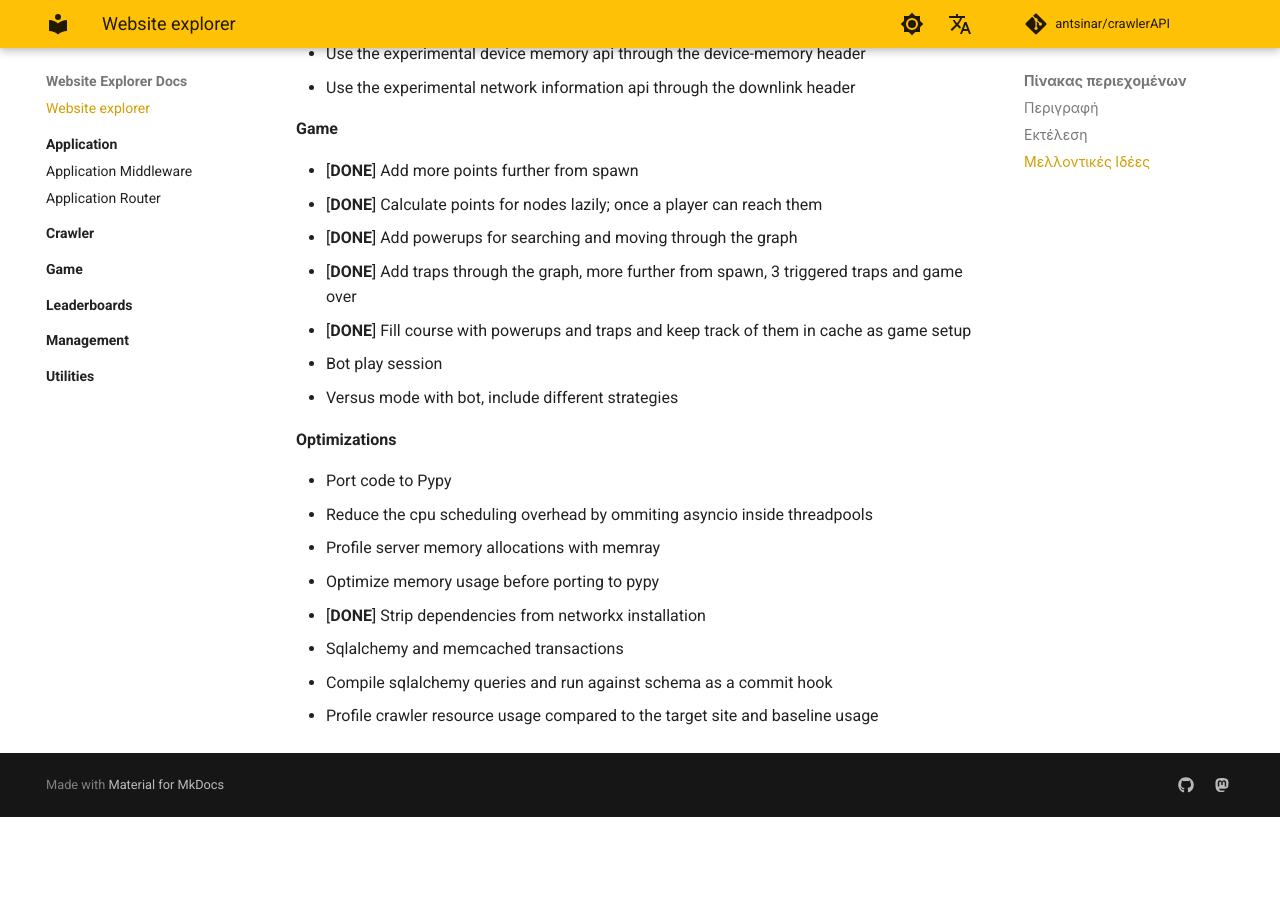
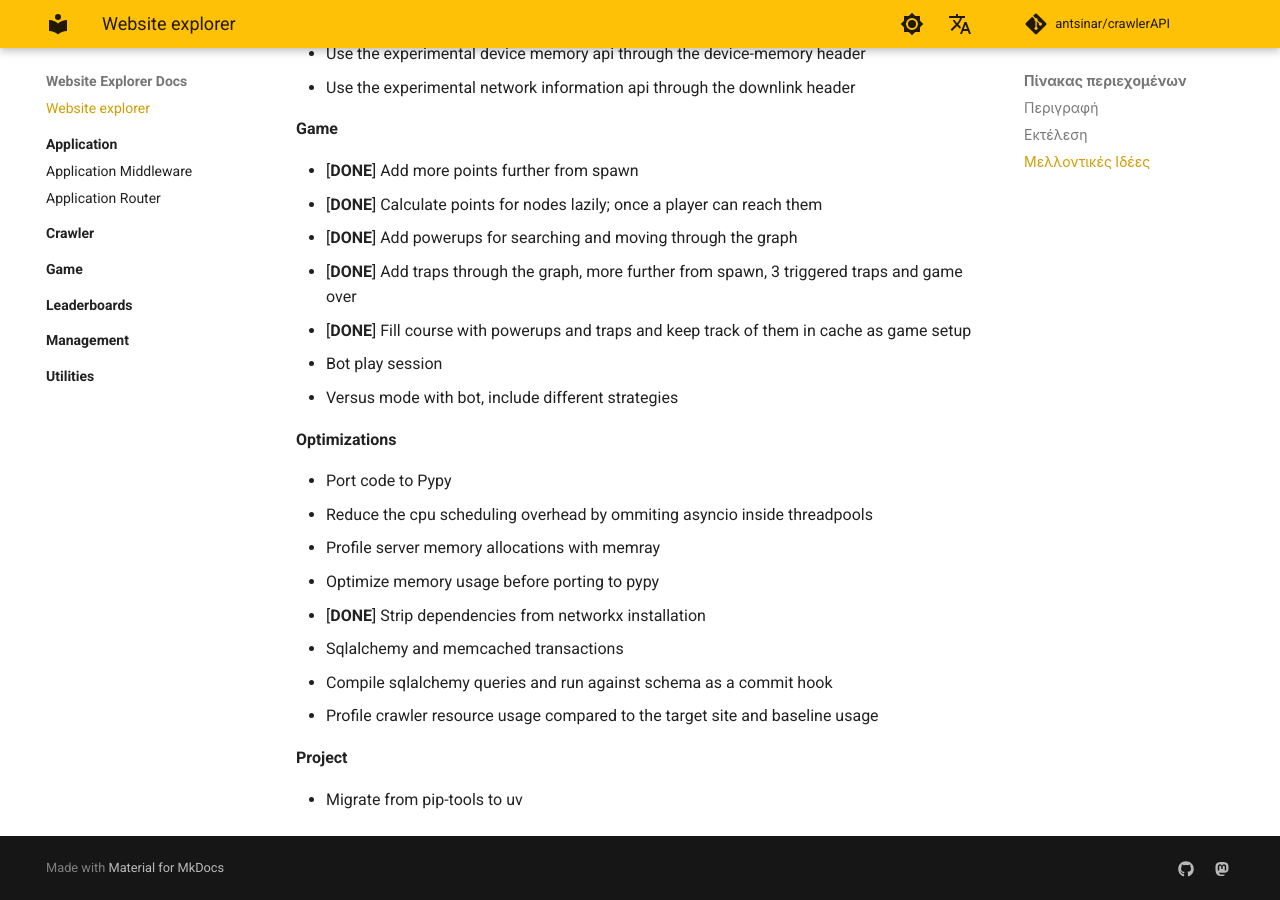
Before and after one commit to antsinar/CrawlerAPI, an MkDocs documentation site: the page built from docs/index.md, in a window 1280 px wide and 900 px high, scrolled down 1409 px. Built offline with MkDocs 1.6.1 and Material for MkDocs 9.7.7, drawn with Linux system fonts in a browser that asks for light colours; plug-ins that fetch from the network failed and are left out; comment, search, counter and statistics services are not loaded; the version menu is left out; before the commit the page ends 2226 px from its top, so only the background shows below that.

Commit message:
Added uv migration as a todo item in docs index

```diff
--- a/docs/index.md
+++ b/docs/index.md
@@ -66,3 +66,7 @@ source .venv/bin/activate
 * Sqlalchemy and memcached transactions
 * Compile sqlalchemy queries and run against schema as a commit hook
 * Profile crawler resource usage compared to the target site and baseline usage
+
+**Project**
+
+* Migrate from pip-tools to uv
```
